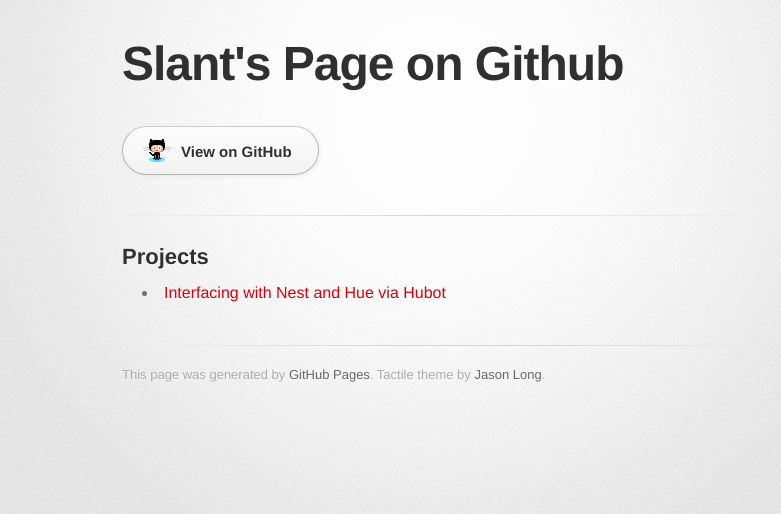
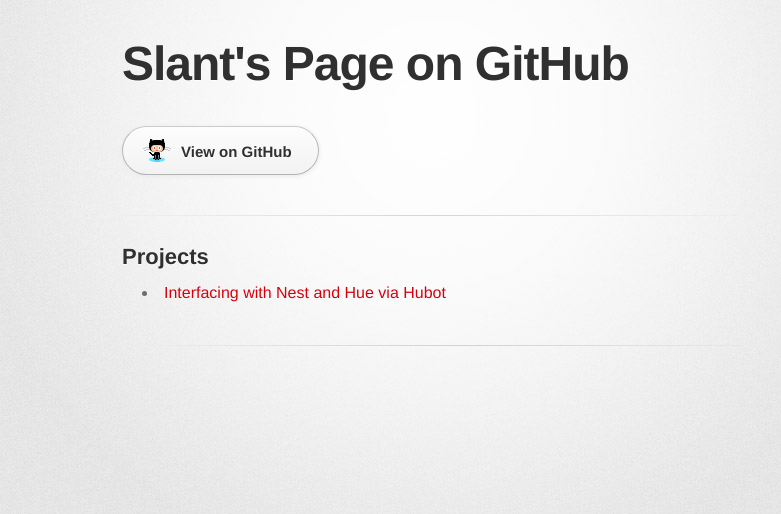
Before and after one commit to slant/slant.github.io, a plain HTML site: page index.html in a window 1280 px wide. Shown: the whole page, without its empty margins (208-989 px from the left). Drawn offline with Linux system fonts and the light colour scheme; a web font is replaced by a local one.

Commit message:
Remove footer

```diff
--- a/index.html
+++ b/index.html
@@ -10,7 +10,7 @@
     <!--[if lt IE 9]>
     <script src="//html5shiv.googlecode.com/svn/trunk/html5.js"></script>
     <![endif]-->
-    <title>Slant's Page on Github</title>
+    <title>Slant's Page on GitHub</title>
   </head>
 
   <body>
@@ -18,7 +18,7 @@
       <div class="inner">
 
         <header>
-          <h1>Slant's Page on Github</h1>
+          <h1>Slant's Page on GitHub</h1>
           <h2></h2>
         </header>
 
@@ -37,7 +37,6 @@
         </section>
 
         <footer>
-          This page was generated by <a href="http://pages.github.com">GitHub Pages</a>. Tactile theme by <a href="https://twitter.com/jasonlong">Jason Long</a>.
         </footer>
 
           <script type="text/javascript">
```
